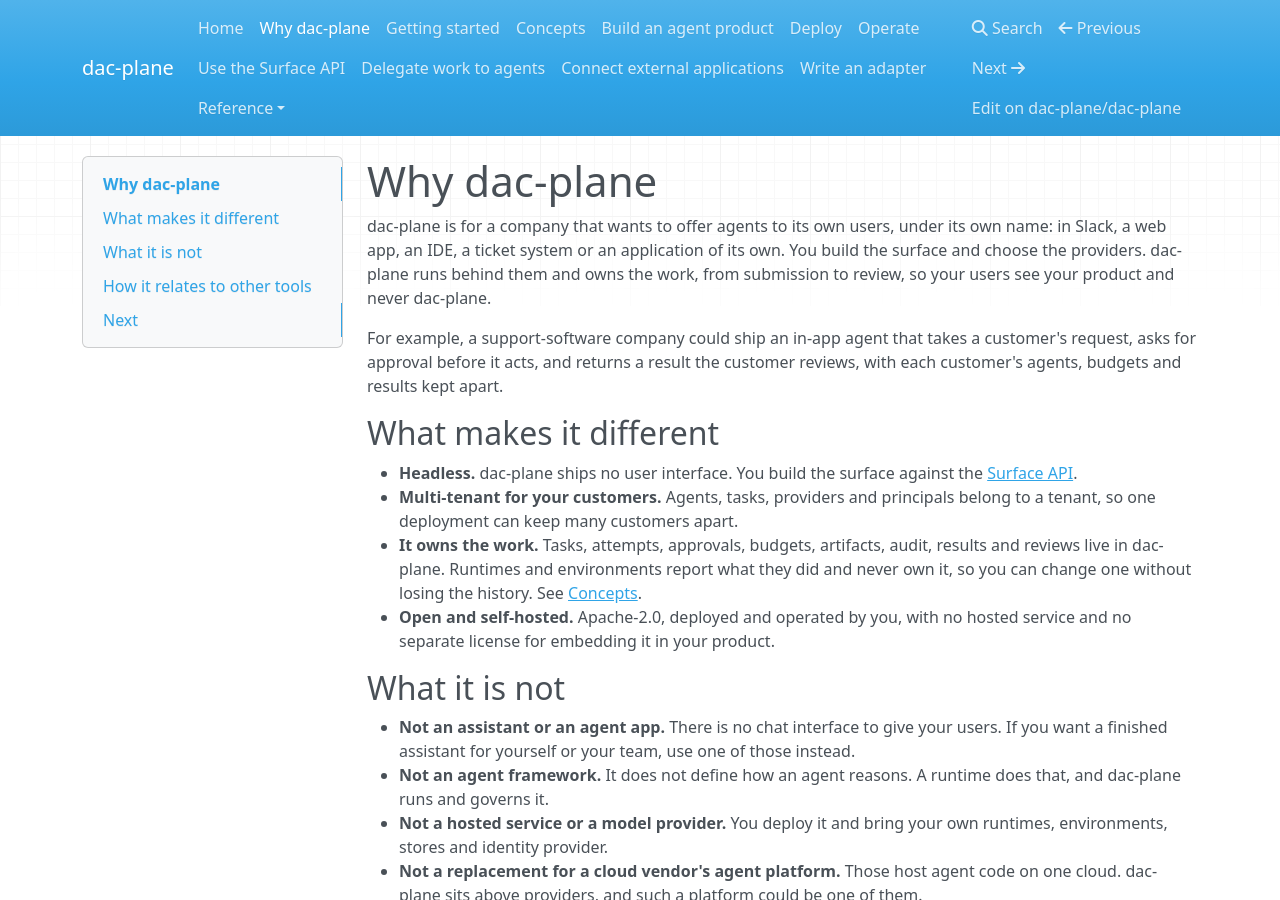
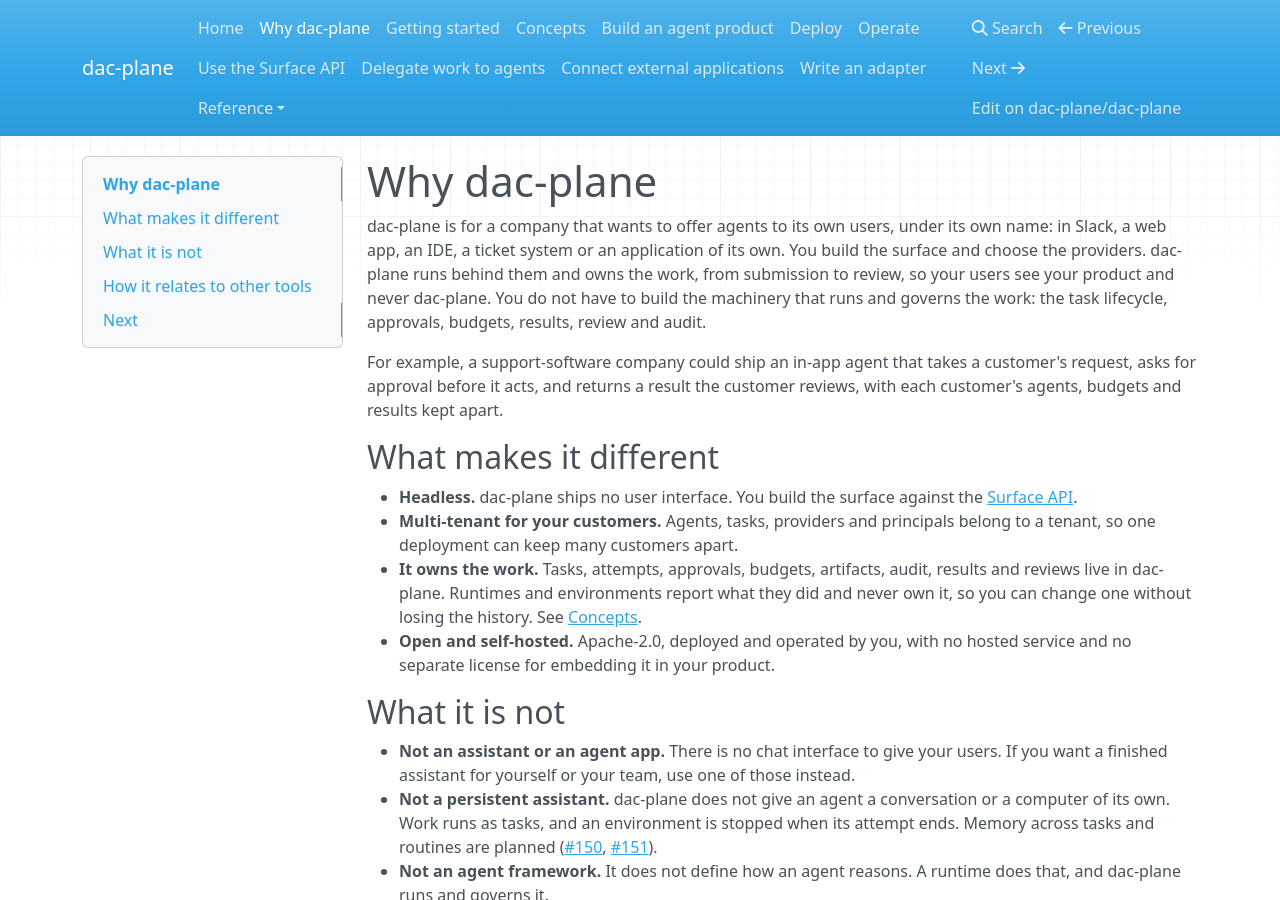
Before and after one commit to dac-plane/dac-plane, an MkDocs documentation site: the page built from docs/guides/why-dac-plane.md, in a window 1280 px wide and 900 px high. Built offline with MkDocs 1.6.1, drawn with Linux system fonts in a browser that asks for light colours; nearby versions of some CDN libraries.

Commit message:
docs: say what dac-plane does not give an agent and what you do not have to build (#184)

```diff
--- a/docs/guides/why-dac-plane.md
+++ b/docs/guides/why-dac-plane.md
@@ -2,7 +2,7 @@
 
 dac-plane is for a company that wants to offer agents to its own users, under its own name: in Slack, a web app, an IDE,
 a ticket system or an application of its own. You build the surface and choose the providers. dac-plane runs behind
-them and owns the work, from submission to review, so your users see your product and never dac-plane.
+them and owns the work, from submission to review, so your users see your product and never dac-plane. You do not have to build the machinery that runs and governs the work: the task lifecycle, approvals, budgets, results, review and audit.
 
 For example, a support-software company could ship an in-app agent that takes a customer's request, asks for approval
 before it acts, and returns a result the customer reviews, with each customer's agents, budgets and results kept apart.
@@ -23,6 +23,10 @@ before it acts, and returns a result the customer reviews, with each customer's
 
 * **Not an assistant or an agent app.** There is no chat interface to give your users. If you want a finished assistant
   for yourself or your team, use one of those instead.
+* **Not a persistent assistant.** dac-plane does not give an agent a conversation or a computer of its own. Work runs as
+  tasks, and an environment is stopped when its attempt ends. Memory across tasks and routines are planned
+  ([#150](https://github.com/dac-plane/dac-plane/issues/150),
+  [#151](https://github.com/dac-plane/dac-plane/issues/151)).
 * **Not an agent framework.** It does not define how an agent reasons. A runtime does that, and dac-plane runs and
   governs it.
 * **Not a hosted service or a model provider.** You deploy it and bring your own runtimes, environments, stores and
```
